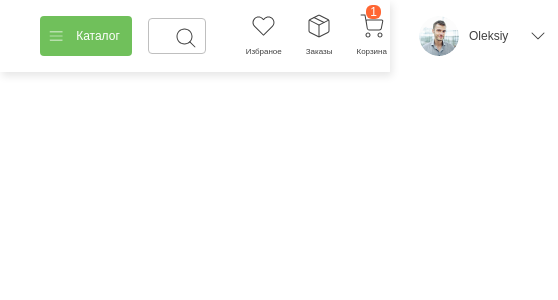
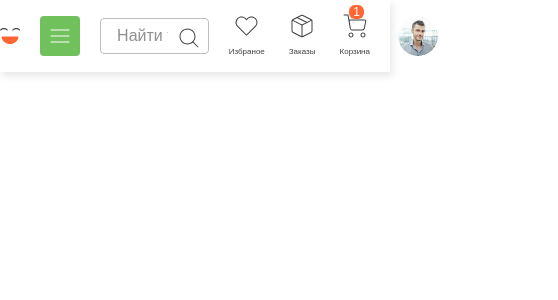
Before and after one commit to drummer-Yurii/severyanochka, a Vue app: page / in a window 390 px wide. Shown: the top 300 px of the page, 558 px wide, since content can reach past the window. Built offline with nearby package versions, Linux system fonts and the light colour scheme.

Commit message:
header adaptiv layout

```diff
--- a/src/app/App.vue
+++ b/src/app/App.vue
@@ -1,8 +1,23 @@
 <script setup lang="ts">
-import {  RouterView } from 'vue-router'
+import { onMounted, onUnmounted } from 'vue'
+import { RouterView } from 'vue-router'
+import { useScreenStore } from '@/entities/screen';
+
+const screenStore = useScreenStore()
+const { setPlatform } = screenStore
+
+const onResize = () => setPlatform(window.innerWidth)
+
+onMounted(() => {
+  setPlatform(window.innerWidth)
+  window.addEventListener('resize', onResize)
+})
+
+onUnmounted(() => {
+  window.removeEventListener('resize', onResize)
+})
 </script>
 
 <template>
-
   <RouterView />
 </template>
--- /dev/null
+++ b/src/entities/screen/index.ts
@@ -0,0 +1 @@
+export { useScreenStore, type Platform } from './model'
--- /dev/null
+++ b/src/entities/screen/model/index.ts
@@ -0,0 +1,2 @@
+export { useScreenStore } from './store'
+export { type Platform } from './types'
--- /dev/null
+++ b/src/entities/screen/model/store.ts
@@ -0,0 +1,15 @@
+import { ref } from 'vue'
+import { defineStore } from 'pinia'
+import { type Platform } from './types'
+
+export const useScreenStore = defineStore('screen', () => {
+    const platform = ref<Platform>('desktop')
+
+    const setPlatform = (width: number) => {
+        if (width >= 1208) return platform.value = 'desktop'
+        if (width >= 768) return platform.value = 'tablet'
+        return platform.value = 'mobile'
+    }
+
+    return { setPlatform, platform }
+})
--- /dev/null
+++ b/src/entities/screen/model/types.ts
@@ -0,0 +1,3 @@
+type Platform = 'desktop' | 'tablet' | 'mobile'
+
+export { type Platform }
--- a/src/features/header/user-menu/ui.vue
+++ b/src/features/header/user-menu/ui.vue
@@ -99,4 +99,18 @@ const onClickItem = (action: string) => {
 .item__link {
   text-decoration: none;
 }
+
+@media screen and (max-width: 1207px) {
+  .user-menu {
+    grid-template-columns: 1fr;
+  }
+
+  .user-menu__list {
+    grid-column: unset;
+  }
+  .user-menu__name,
+  .user-menu__button {
+    display: none;
+  }
+}
 </style>
--- a/src/shared/container/ui.vue
+++ b/src/shared/container/ui.vue
@@ -9,4 +9,10 @@
   max-width: 1208px;
   margin: 0 auto;
 }
+
+@media screen and (max-width: 1207px) {
+  .container {
+    max-width: 768px;
+  }
+}
 </style>
--- a/src/shared/logo/ui.vue
+++ b/src/shared/logo/ui.vue
@@ -1,4 +1,5 @@
 <script setup lang="ts">
+import { toRefs, computed } from 'vue'
 interface Props {
   orientation: 'vertical' | 'horizontal'
   colorFull: boolean
@@ -8,11 +9,29 @@ interface Props {
 
 const props = defineProps<Props>()
 
-const { orientation, colorFull, bgColor, withText } = props
+const { orientation, colorFull, bgColor, withText } = toRefs(props)
 
-const option1 = orientation === 'vertical' && colorFull && bgColor === 'white' && withText
-const option2 = orientation === 'horizontal' && colorFull && bgColor === 'white' && withText
-// const option3 = orientation === 'horizontal' && colorFull && bgColor === 'white' && withText
+const option1 = computed(
+  () =>
+    orientation.value === 'vertical' &&
+    colorFull.value &&
+    bgColor.value === 'white' &&
+    withText.value
+)
+const option2 = computed(
+  () =>
+    orientation.value === 'horizontal' &&
+    colorFull.value &&
+    bgColor.value === 'white' &&
+    withText.value
+)
+const option3 = computed(
+  () =>
+    orientation.value === 'horizontal' &&
+    colorFull.value &&
+    bgColor.value === 'white' &&
+    !withText.value
+)
 </script>
 
 <template>
@@ -150,7 +169,7 @@ const option2 = orientation === 'horizontal' && colorFull && bgColor === 'white'
       fill="#414141"
     />
   </svg>
-  <!-- <svg
+  <svg
     v-if="option3"
     width="49"
     height="40"
@@ -170,5 +189,5 @@ const option2 = orientation === 'horizontal' && colorFull && bgColor === 'white'
       d="M1.47374 6.80845C1.90145 6.80845 2.32656 6.61556 2.60392 6.24542C4.00369 4.39475 6.66323 3.24264 9.54312 3.24264C12.423 3.24264 15.0825 4.39214 16.4823 6.24542C16.9567 6.87361 17.8484 6.99351 18.4705 6.51651C19.0952 6.0395 19.2144 5.14284 18.7401 4.51726C16.7856 1.93153 13.3484 0.388428 9.54312 0.388428C5.73783 0.388428 2.30064 1.93153 0.343567 4.51726C-0.130798 5.14544 -0.00896454 6.0395 0.613152 6.51651C0.872368 6.71461 1.17305 6.80845 1.47374 6.80845Z"
       fill="#414141"
     />
-  </svg> -->
+  </svg>
 </template>
--- a/src/widgets/header/ui.vue
+++ b/src/widgets/header/ui.vue
@@ -5,12 +5,16 @@ import { Navigation } from '@/features/header/navigation'
 import { UserMenu } from '@/features/header/user-menu'
 import { DropdownMenu } from '@/features/header/dropdown-menu'
 import { usePersonStore } from '@/entities/person'
+import { useScreenStore } from '@/entities/screen'
 import { Container } from '@/shared/container'
 import { Logo } from '@/shared/logo'
 import { Button } from '@/shared/button'
 import { Icon } from '@/shared/icon'
 import { Field } from '@/shared/field'
 import avatarPNG from '@/assets/avatar.png'
+
+const screenStore = useScreenStore()
+const { platform } = storeToRefs(screenStore)
 
 const personStore = usePersonStore()
 const { person, isAuth } = storeToRefs(personStore)
@@ -42,7 +46,7 @@ const toggleDropdownVisibility = () => (dropdownIsHidden.value = !dropdownIsHidd
   <header class="header">
     <div class="header__content">
       <Container class="header__container">
-        <Logo orientation="horizontal" bgColor="white" colorFull withText />
+        <Logo orientation="horizontal" bgColor="white" colorFull :withText="platform === 'desktop'" />
         <div class="header__catalog">
           <Button color="secondary" @mouseenter="toggleDropdownVisibility">
             <template v-slot:leftIcon>
@@ -143,4 +147,45 @@ const toggleDropdownVisibility = () => (dropdownIsHidden.value = !dropdownIsHidd
 .header__login-btn {
   width: 157px;
 }
+
+@media screen and (max-width: 1207px) {
+  .header__container {
+    grid-gap: 20px;
+  }
+
+  .header__catalog {
+    width: unset;
+    margin-left: unset;
+  }
+
+  .header__login-btn {
+    width: max-content;
+  }
+
+  .header__login-btn:deep(.typography),
+  .header__catalog:deep(.typography) {
+    display: none;
+  }
+
+  .header__catalog:deep(.button) {
+    width: max-content;
+  }
+
+  .header__search {
+    width: max-content;
+    margin-left: unset;
+  }
+
+  .header__user-menu {
+    width: unset;
+  }
+
+  .header__user-menu:deep(.user-menu) {
+    width: max-content;
+  }
+
+  .header__navigation {
+    margin: 0;
+  }
+}
 </style>
```
